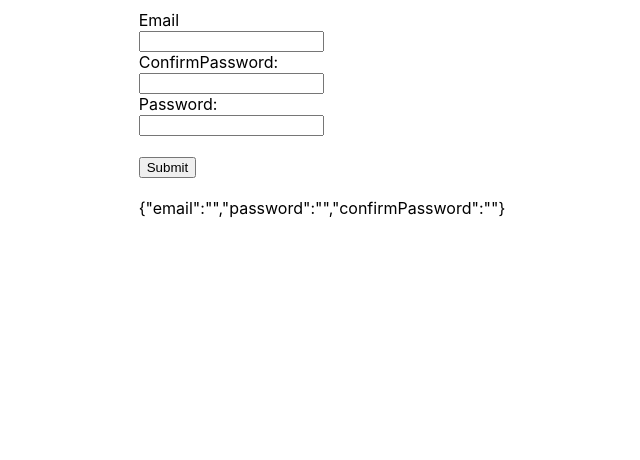
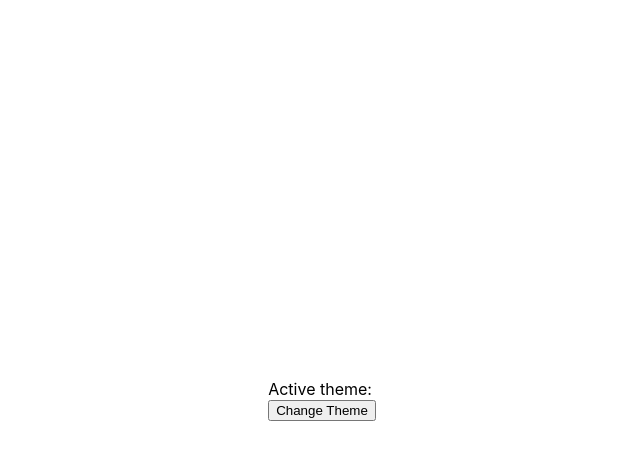
Before and after one commit to Madinaza/React-repeat, a React (Create React App) app: page / in a window 1280 px wide. Shown: the top 460 px of the page, without its empty margins (318-958 px from the left). Built offline with nearby package versions, Linux system fonts and the light colour scheme.

Commit message:
ThemeContext

```diff
--- /dev/null
+++ b/src/components/context/Button.js
@@ -0,0 +1,20 @@
+import ThemeContext from "./ThemeContext";
+import { useContext } from "react";
+function Button() {
+  const { theme, setTheme } = useContext(ThemeContext);
+
+  return (
+    <div>
+      <div>Active theme:{theme}</div>
+      <button
+        onClick={() => {
+          setTheme(theme === "dark" ? "light" : "dark");
+        }}
+      >
+        Change Theme
+      </button>
+    </div>
+  );
+}
+
+export default Button;
--- /dev/null
+++ b/src/components/context/Container.js
@@ -0,0 +1,17 @@
+import {useContext} from "react";
+import Button from "./Button";
+import ThemeContext from "./ThemeContext";
+
+import {} from "../style.css";
+
+function Container() {
+  const { theme } = useContext(ThemeContext);
+
+  return (
+    <div className={`container ${theme}`}>
+      <Button />
+    </div>
+  );
+}
+
+export default Container;
--- /dev/null
+++ b/src/components/context/ThemeContext.js
@@ -0,0 +1,21 @@
+import { createContext, useEffect, useState } from "react";
+
+const ThemeContext = createContext();
+
+export const ThemeProvider = ({ children }) => {
+  const [theme, setTheme] = useState(localStorage.getItem("theme" || "light"));
+
+  useEffect(() => {
+    localStorage.setItem("theme", theme);
+  }, [theme]);
+
+  const valuee = {
+    theme,
+    setTheme,
+  };
+
+  return (
+    <ThemeContext.Provider value={valuee}>{children}</ThemeContext.Provider>
+  );
+};
+export default ThemeContext;
--- /dev/null
+++ b/src/components/context/index.js
@@ -0,0 +1,14 @@
+import React from "react";
+import Container from "./Container";
+import { ThemeProvider } from "./ThemeContext";
+function index() {
+  return (
+    <div>
+      <ThemeProvider>
+        <Container />
+      </ThemeProvider>
+    </div>
+  );
+}
+
+export default index;
--- a/src/components/style.css
+++ b/src/components/style.css
@@ -19,3 +19,16 @@ label{
     color: red;
     font-weight: bold;
 }
+
+.container{
+    width: 100vw;
+    display: flex;
+    align-items: center;
+    justify-content: center;
+    height: 100vh;
+}
+
+.dark{
+    background-color: black;
+    color: #fff;
+}
--- a/src/index.js
+++ b/src/index.js
@@ -2,12 +2,15 @@ import React from "react";
 import ReactDOM from "react-dom/client";
 import "./index.css";
 import reportWebVitals from "./reportWebVitals";
-import SignUp from "./components/SignUp";
+import ContextIndex from "./components/context/index";
 const root = ReactDOM.createRoot(document.getElementById("root"));
 root.render(
   <React.StrictMode>
-    {/* <App /> */}
-    <SignUp />
+    {
+      <ContextIndex />
+
+      /* <App /> */
+    }
   </React.StrictMode>
 );
 
```
